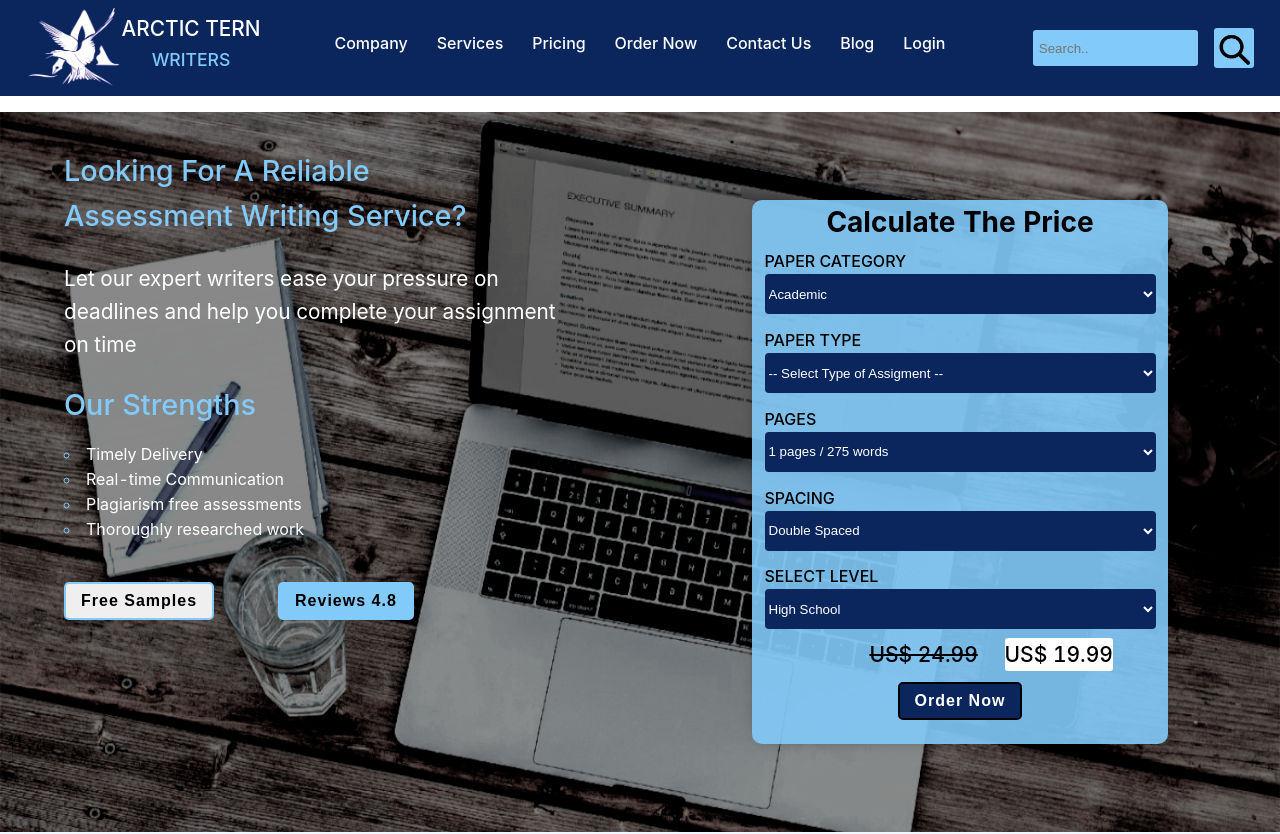
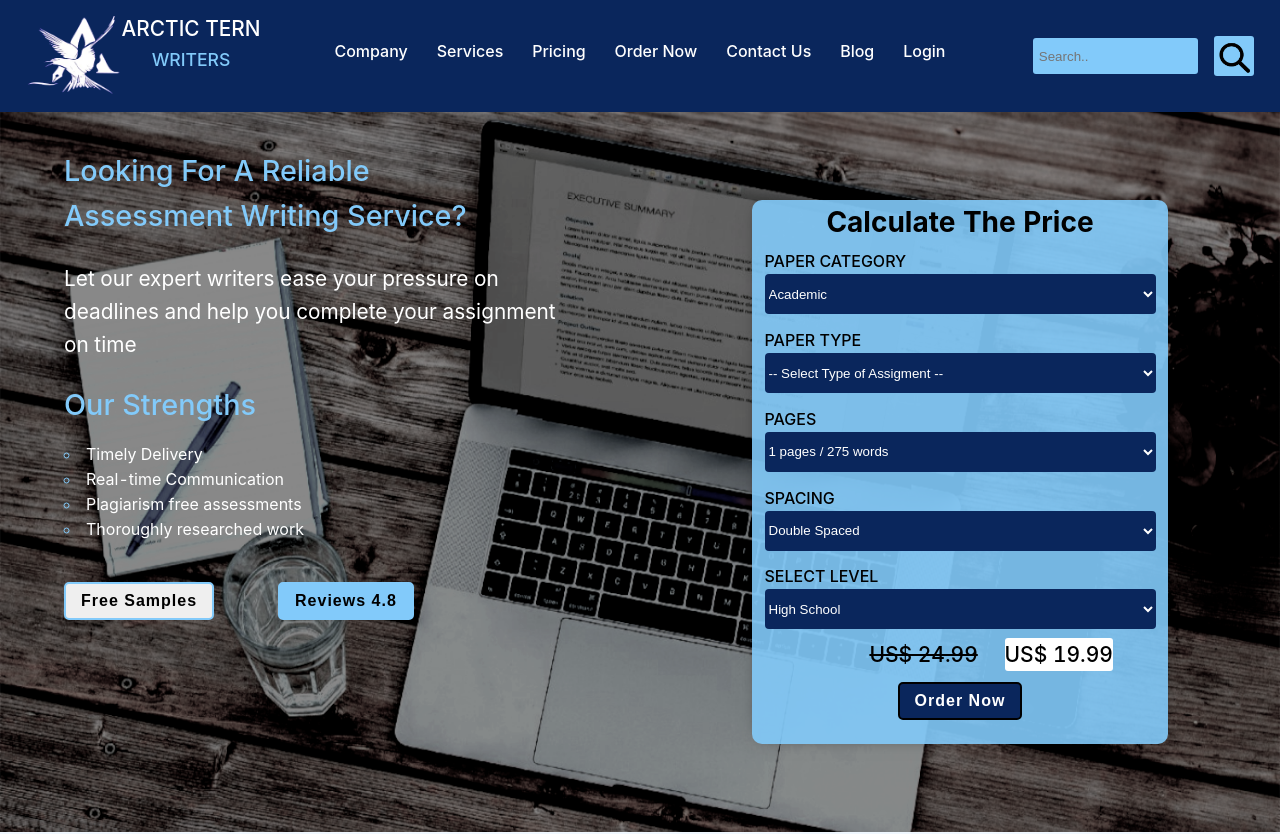
Before and after one commit to Marklanet/Arctictern-Frorntend, a React (Create React App) app: page / in a window 1280 px wide. Shown: the top 834 px of the page. Built offline with nearby package versions, Linux system fonts and the light colour scheme.

Commit message:
topbar no max content

```diff
--- a/src/components/topbar/topbar.css
+++ b/src/components/topbar/topbar.css
@@ -2,8 +2,8 @@
 .topbar{
 
     width: 100%;
-    min-height: 14vh;
-    height: max-content;
+    height: 14vh;
+
     display: flex;
     flex-direction: column;
     z-index: 100;
@@ -198,8 +198,8 @@ display: none;
 }
 @media (max-width: 480px) {
     .topbar{
-        min-height: 12vh;
-        height: max-content;
+        height: 12vh;
+
     }
     .togle>img{
 
```
